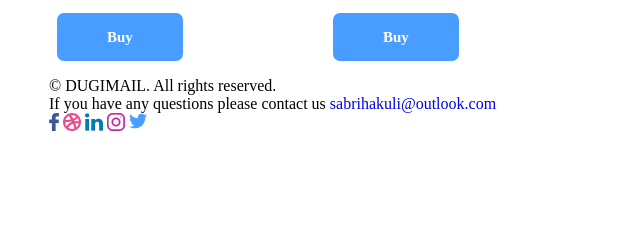
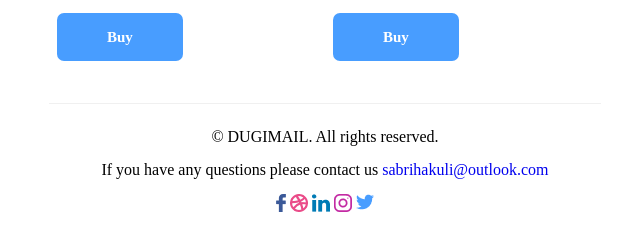
Before and after one commit to NikitaChervoniuk/template1, a plain HTML site: page index.html in a window 1280 px wide. Shown: the part 941-1177 px from the top of the page, without its empty margins (315-955 px from the left). Before the commit the page ends 1072 px from the top, so only its background shows below. Drawn offline with Linux system fonts and the light colour scheme.

Commit message:
footer finished

```diff
--- a/index.html
+++ b/index.html
@@ -39,7 +39,7 @@
                 </div>
             <div>
         </div>
-        <div>
+        <div class="footer">
             <div>
                 © DUGIMAIL. All rights reserved.
             </div>
@@ -47,7 +47,7 @@
                 If you have any questions please contact us
                 <a href="#">sabrihakuli@outlook.com</a>
             </div>
-            <div>
+            <div class="icons">
                 <a href="#">
                     <img src="./img/fb.png" />
                 </a>
--- a/styles.css
+++ b/styles.css
@@ -83,3 +83,22 @@
     height: 260px;
     border-radius: 7px;
 }
+
+.footer div {
+    text-align: center;
+    padding-bottom: 15px;
+}
+
+.footer {
+    width: 100%;
+    border-top: 1px solid #F0F0F0;
+    margin-top: 26px;
+    padding: 24px;
+}
+
+/* .footer .icons {
+    padding-bottom: 0;
+} */
+ .footer div:last-child {
+    padding-bottom: 0;
+ }
```
